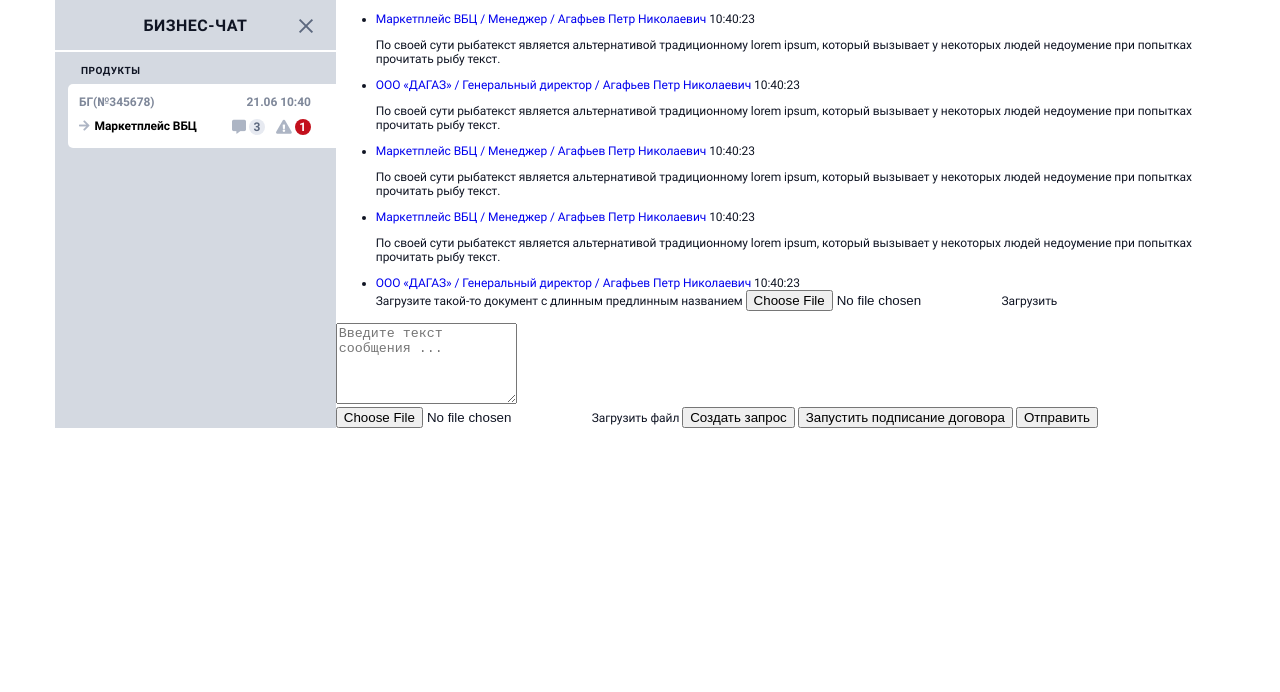
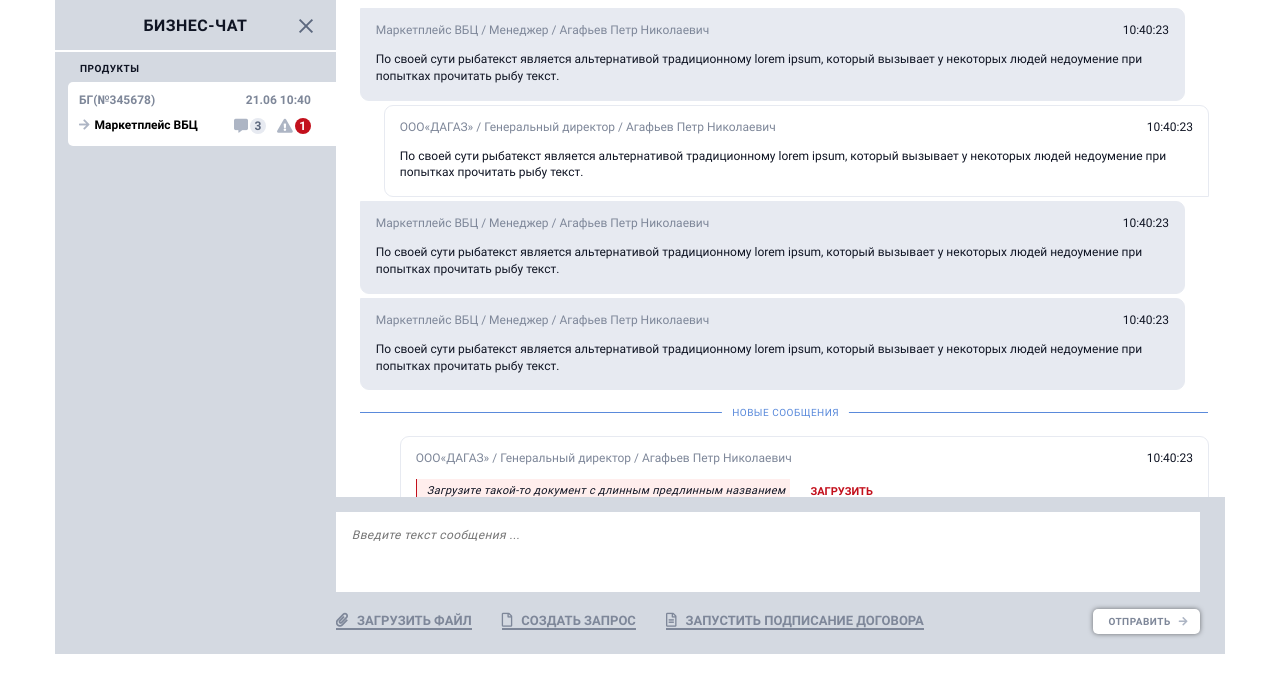
Before and after one commit to alekseyburn/vbc_modal, a website: page source/index.html in a window 1280 px wide. Drawn offline with nearby package versions, Linux system fonts and the light colour scheme; files that its build step writes are made by us from their sources.

Commit message:
Стилизовал правую колонку

```diff
--- a/source/index.html
+++ b/source/index.html
@@ -49,7 +49,7 @@
         </li>
         <li class="dialog-list__item user-message user-message--incoming">
           <a class="user-message__info" href="#" aria-label="Ссылка на профиль">
-            <span class="user-message__company">ООО «ДАГАЗ»</span> /
+            <span class="user-message__company">ООО«ДАГАЗ»</span> /
             <span class="user-message__position">Генеральный директор</span> /
             <span class="user-message__initials">Агафьев Петр Николаевич</span>
           </a>
@@ -79,7 +79,7 @@
         </li>
         <li class="dialog-list__item user-message user-message--incoming user-message--new">
           <a class="user-message__info" href="#" aria-label="Ссылка на профиль">
-            <span class="user-message__company">ООО «ДАГАЗ»</span> /
+            <span class="user-message__company">ООО«ДАГАЗ»</span> /
             <span class="user-message__position">Генеральный директор</span> /
             <span class="user-message__initials">Агафьев Петр Николаевич</span>
           </a>
@@ -94,17 +94,17 @@
       </ul>
       <form class="chat__form form" method="POST" action="#">
         <label class="form__label textarea">
-          <textarea class="textarea__field" name="textarea" rows="5" placeholder="Введите текст сообщения ..."
+          <textarea class="textarea__field" name="textarea" placeholder="Введите текст сообщения ..."
                     aria-label="Текст сообщения"></textarea>
         </label>
         <div class="form__btn-wrapper">
           <label class="form__file-label btn btn--file">
             <input class="form__file-input" type="file" name="file-in-message">
-            Загрузить файл
+            <i class="fas fa-paperclip"></i>Загрузить файл
           </label>
-          <button class="form__btn form__btn--request" type="button">Создать запрос</button>
-          <button class="form__btn form__btn--signing">Запустить подписание договора</button>
-          <button class="form__submit-btn" type="submit">Отправить</button>
+          <button class="form__btn btn btn--request" type="button"><i class="far fa-file"></i>Создать запрос</button>
+          <button class="form__btn btn btn--signing"><i class="far fa-file-alt"></i>Запустить подписание договора</button>
+          <button class="form__submit-btn" type="submit">Отправить<i class="fas fa-arrow-right form__submit-btn-arrow"></i></button>
         </div>
       </form>
     </div>
--- /dev/null
+++ b/source/sass/blocks/btn.scss
@@ -0,0 +1,23 @@
+.btn {
+  margin-right: 30px;
+  padding: 0;
+
+  font: inherit;
+  font-weight: 700;
+  font-size: 13px;
+  color: $sup-text;
+  text-transform: uppercase;
+
+  background-color: transparent;
+  border: none;
+  border-bottom: 2px solid $sup-text;
+  cursor: pointer;
+}
+
+.fa-paperclip,
+.fa-file-alt,
+.fa-file {
+  margin-right: 9px;
+
+  font-size: 14px;
+}
--- a/source/sass/blocks/chat.scss
+++ b/source/sass/blocks/chat.scss
@@ -1,23 +1,28 @@
 .chat {
   display: flex;
+
   border-radius: 5px;
 }
 
 .chat__products {
   position: relative;
+
+  flex-basis: 24%;
+
   background-color: $main-bg;
-  flex-basis: 24%;
 }
 
 .chat__header {
+  display: flex;
+  justify-content: center;
+  align-items: center;
+  min-height: 52px;
   margin: 0;
+
+  font-size: 16px;
   text-transform: uppercase;
-  font-size: 16px;
   letter-spacing: 0.03em;
-  min-height: 52px;
-  display: flex;
-  align-items: center;
-  justify-content: center;
+
   border-bottom: 2px solid $white;
 }
 
@@ -25,21 +30,25 @@
   position: absolute;
   top: 19px;
   right: 23px;
-  border: none;
-  background-color: transparent;
+
   width: 14px;
   height: 14px;
+
+  background-color: transparent;
+  border: none;
   cursor: pointer;
 
   &::before,
   &::after {
     content: "";
     position: absolute;
+    top: 6px;
+    left: -2px;
+
     width: 18px;
     height: 2px;
+
     background-color: $dark-gray;
-    top: 6px;
-    left: -2px;
   }
 
   &::before {
@@ -52,13 +61,14 @@
 }
 
 .chat__nav {
+  margin-top: 11px;
   margin-left: 13px;
-  margin-top: 13px;
 }
 
 .chat__nav-title {
+  margin: 0 0 8px 12px;
+
   font-size: 10px;
-  margin: 0 0 8px 13px;
   text-transform: uppercase;
   letter-spacing: 0.05em;
 }
@@ -66,3 +76,7 @@
 .chat__messages-wrapper {
   flex-basis: 76%;
 }
+
+.chat__form {
+  padding-bottom: 20px;
+}
--- /dev/null
+++ b/source/sass/blocks/dialog-list.scss
@@ -0,0 +1,30 @@
+.dialog-list {
+  @include reset-list;
+
+  max-height: 497px;
+  margin-right: 8px;
+  margin-left: 24px;
+  padding: 8px 8px 8px 0;
+  overflow-y: scroll;
+
+  background-color: $white;
+}
+
+.dialog-list::-webkit-scrollbar {
+  width: 8px;
+}
+
+.dialog-list::-webkit-scrollbar-track {
+  background: none;
+}
+
+.dialog-list::-webkit-scrollbar-thumb {
+  background-color: $dark-gray;
+  border-radius: 5px;
+}
+
+.dialog-list::-webkit-scrollbar-button {
+  display: none;
+
+  opacity: 0;
+}
--- /dev/null
+++ b/source/sass/blocks/file-form.scss
@@ -0,0 +1,34 @@
+.file-form__text {
+  display: inline-block;
+  max-width: 375px;
+  margin-right: 17px;
+  padding: 5px 5px 7px 10px;
+  overflow: hidden;
+
+  font-size: 11px;
+  vertical-align: middle;
+  font-style: italic;
+  letter-spacing: 0.03em;
+  white-space: nowrap;
+  text-overflow: ellipsis;
+
+  background-color: $light-red;
+  border-left: 1px solid $red;
+}
+
+.file-form__label {
+  display: inline-block;
+
+  font-weight: 700;
+  font-size: 11px;
+  vertical-align: middle;
+  color: $red;
+  text-transform: uppercase;
+
+  border-bottom: 1px solid $red;
+  cursor: pointer;
+}
+
+.file-form__input {
+  display: none;
+}
--- /dev/null
+++ b/source/sass/blocks/form.scss
@@ -0,0 +1,44 @@
+.form {
+  display: flex;
+  flex-direction: column;
+  padding-top: 15px;
+  padding-right: 25px;
+
+  background-color: $main-bg;
+}
+
+.form__label {
+  margin-bottom: 17px;
+}
+
+.form__btn-wrapper {
+  display: flex;
+  align-items: center;
+}
+
+.form__file-input {
+  display: none;
+}
+
+.form__submit-btn {
+  margin-left: auto;
+  padding: 7px 7px 7px 15px;
+
+  font: inherit;
+  font-weight: 700;
+  font-size: 10px;
+  text-align: center;
+  color: $sup-text;
+  text-transform: uppercase;
+  letter-spacing: 0.05em;
+
+  background-color: $white;
+  border: none;
+  border-radius: 5px;
+  box-shadow: 0 0 5px 0 rgba(0,0,0,0.5);
+  cursor: pointer;
+}
+
+.form__submit-btn-arrow {
+  margin-left: 8px;
+}
--- a/source/sass/blocks/products-list.scss
+++ b/source/sass/blocks/products-list.scss
@@ -1,5 +1,6 @@
 .products-list {
   @include reset-list;
+
   display: flex;
   flex-direction: column;
 
@@ -9,7 +10,7 @@
 .products-list__item {
   display: flex;
   flex-direction: column;
-  padding: 11px 25px 13px 11px;
+  padding: 11px 25px 12px 11px;
 
   background-color: $white;
   border-top-left-radius: 5px;
@@ -21,7 +22,7 @@
   justify-content: space-between;
 
   &:not(:last-child) {
-    margin-bottom: 10px;
+    margin-bottom: 11px;
   }
 
   &:last-child {
@@ -40,12 +41,14 @@
 }
 
 .products-list__name {
-  margin-right: 35px;
+  flex-grow: 1;
+
   color: $black;
 }
 
 .fa-arrow-right {
   margin-right: 5px;
+
   color: $icons-color;
 }
 
@@ -60,7 +63,7 @@
 
 .fa-comment-alt,
 .fa-exclamation-triangle {
-  margin-right: 3px;
+  margin-right: 2px;
 
   font-size: 14px;
   color: $icons-color;
--- /dev/null
+++ b/source/sass/blocks/textarea.scss
@@ -0,0 +1,18 @@
+.textarea {
+  display: flex;
+}
+
+.textarea__field {
+  width: 100%;
+  height: 80px;
+  padding: 16px;
+
+  font: inherit;
+  font-style: italic;
+  letter-spacing: 0.03em;
+
+  background-color: $white;
+  border: none;
+
+  resize: none;
+}
--- /dev/null
+++ b/source/sass/blocks/user-message.scss
@@ -0,0 +1,76 @@
+.user-message {
+  display: flex;
+  flex-wrap: wrap;
+  margin-bottom: 4px;
+  padding: 14px 15px 15px;
+
+  border: 1px solid $message-bg-dark;
+  border-radius: 9px;
+
+  &--outgoing {
+    margin-right: 24px;
+
+    background-color: $message-bg-dark;
+    border-top-left-radius: 0;
+  }
+
+  &--incoming {
+    margin-left: 24px;
+
+    border-bottom-right-radius: 0;
+  }
+
+  &--new {
+    position: relative;
+
+    margin-top: 46px;
+    margin-left: 40px;
+
+    &::before {
+      content: "";
+      position: absolute;
+      top: -25px;
+      right: 0;
+      left: -45px;
+
+      height: 1px;
+
+      background-color: $blue;
+    }
+
+    &::after {
+      content: "НОВЫЕ СООБЩЕНИЯ";
+      position: absolute;
+      top: -30px;
+      left: 48%;
+
+      padding-right: 10px;
+      padding-left: 10px;
+
+      font-size: 10px;
+      color: $blue;
+      letter-spacing: 0.05em;
+
+      background-color: $white;
+      transform: translateX(-52%);
+    }
+  }
+}
+
+.user-message__info {
+  margin-bottom: 14px;
+
+  font-size: 12px;
+  color: $sup-text;
+}
+
+.user-message__time {
+  margin-left: auto;
+}
+
+.user-message__text {
+  flex-basis: 100%;
+  margin: 0;
+
+  line-height: 1.4em;
+}
--- a/source/sass/scaffolding.scss
+++ b/source/sass/scaffolding.scss
@@ -24,8 +24,6 @@ body {
 
   font-weight: normal;
   font-size: 12px;
-  //line-height: 30px;
-  letter-spacing: -0.005em;
   font-family: $font;
   color: $main-text;
 }
--- a/source/sass/style.scss
+++ b/source/sass/style.scss
@@ -5,3 +5,9 @@
 @import "blocks/visually-hidden.scss";
 @import "blocks/chat.scss";
 @import "blocks/products-list.scss";
+@import "blocks/dialog-list.scss";
+@import "blocks/user-message.scss";
+@import "blocks/file-form.scss";
+@import "blocks/form.scss";
+@import "blocks/textarea.scss";
+@import "blocks/btn.scss";
--- a/source/sass/variables.scss
+++ b/source/sass/variables.scss
@@ -8,7 +8,7 @@ $dark-gray: #5c687e;
 $main-text: #0f1423;
 $light-red: #ffeeed;
 $red: #c3101c;
-$blue: #2464cf;
+$blue: #5a8adb;
 $icons-color: #adb5c4;
 
 $font: "Roboto", "Arial", sans-serif;
```
Also changed, not shown: source/fonts/fa-regular-400.woff (added), source/fonts/fa-regular-400.woff2 (added).
